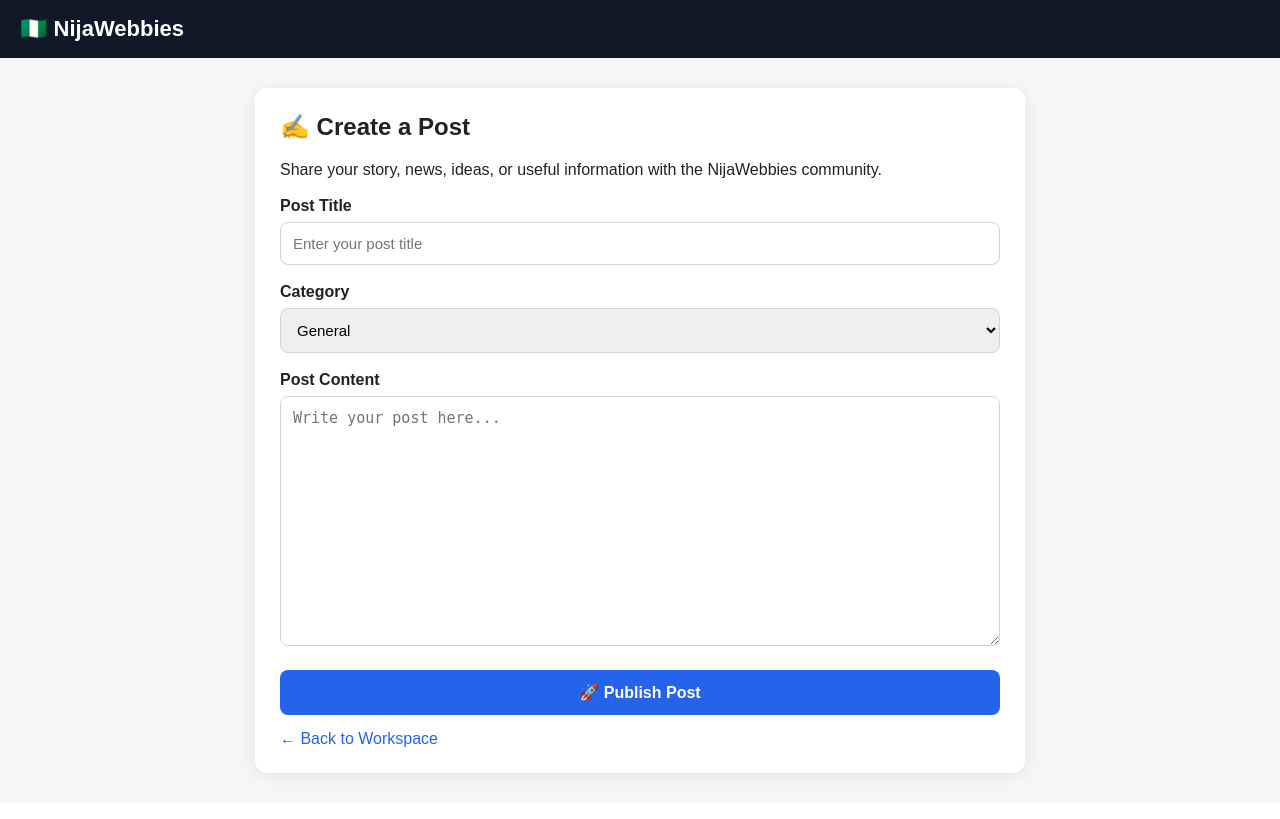
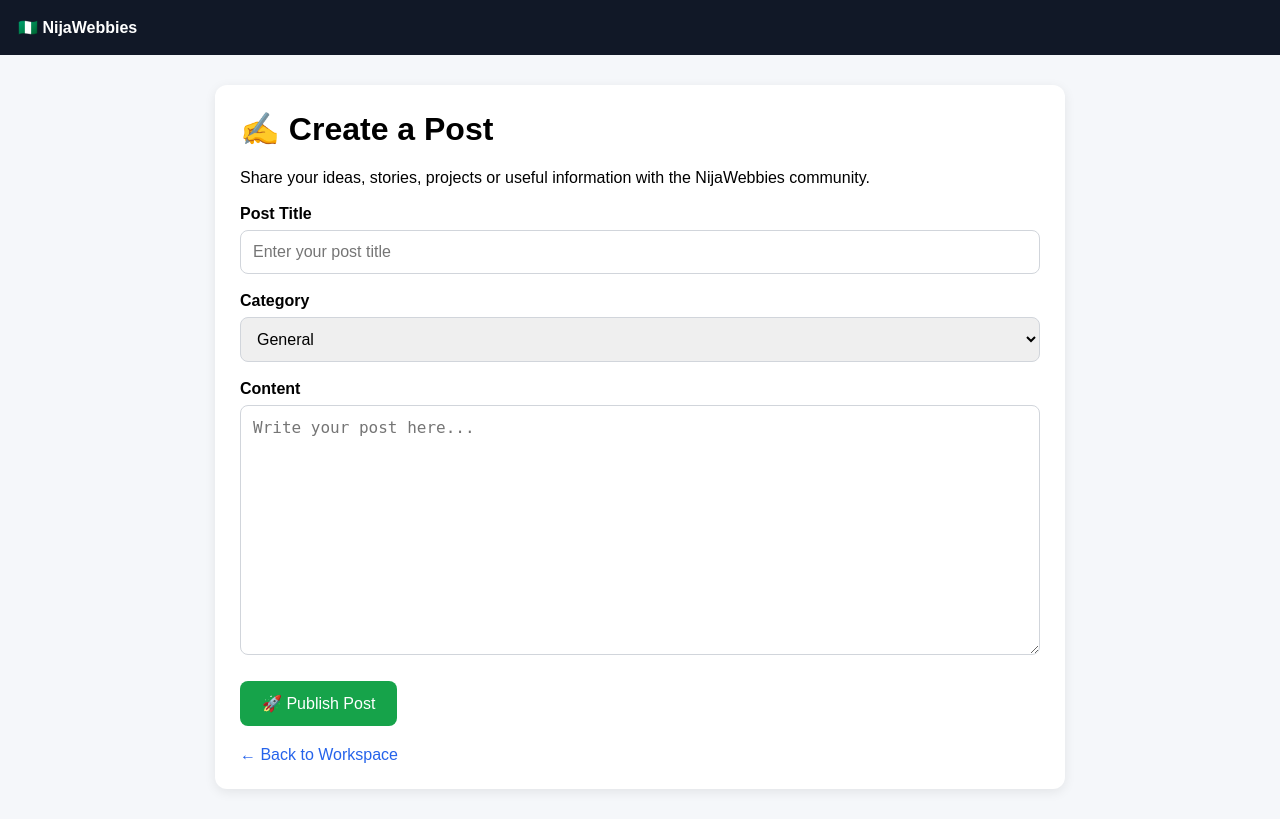
Before and after one commit to rajiolayinka77-lang/Nijawebbies, a Flask app: page /create-post in a window 1280 px wide. Before the commit the page ends 786 px from the top, so only its background shows below. Run offline with Flask 3, Linux system fonts and the light colour scheme; the visitor is signed in with stand-in values (Sample User, id 1); some libraries are stand-ins or nearby versions.

Commit message:
Update create_post.html

```diff
--- a/templates/create_post.html
+++ b/templates/create_post.html
@@ -3,64 +3,48 @@
 <head>
     <meta charset="UTF-8">
     <meta name="viewport" content="width=device-width, initial-scale=1.0">
-
     <title>Create Post - NijaWebbies</title>
-
     <style>
-        * {
-            box-sizing: border-box;
-        }
-
         body {
+            font-family: Arial, sans-serif;
+            background: #f5f7fa;
             margin: 0;
-            font-family: Arial, sans-serif;
-            background: #f4f6f8;
-            color: #222;
+            padding: 0;
         }
 
         header {
             background: #111827;
             color: white;
-            padding: 16px 20px;
-        }
-
-        header h1 {
-            margin: 0;
-            font-size: 22px;
+            padding: 18px;
         }
 
         .container {
             max-width: 800px;
             margin: 30px auto;
-            padding: 0 15px;
-        }
-
-        .card {
             background: white;
             padding: 25px;
             border-radius: 12px;
-            box-shadow: 0 3px 15px rgba(0,0,0,0.08);
+            box-shadow: 0 3px 12px rgba(0,0,0,.08);
         }
 
-        h2 {
+        h1 {
             margin-top: 0;
         }
 
         label {
             display: block;
+            margin-top: 18px;
             font-weight: bold;
-            margin-top: 18px;
-            margin-bottom: 7px;
         }
 
-        input,
-        textarea,
-        select {
+        input, textarea, select {
             width: 100%;
             padding: 12px;
+            margin-top: 7px;
             border: 1px solid #d1d5db;
             border-radius: 8px;
-            font-size: 15px;
+            box-sizing: border-box;
+            font-size: 16px;
         }
 
         textarea {
@@ -69,34 +53,25 @@
         }
 
         button {
-            margin-top: 20px;
-            width: 100%;
-            padding: 13px;
+            margin-top: 22px;
+            background: #16a34a;
+            color: white;
             border: none;
+            padding: 13px 22px;
             border-radius: 8px;
-            background: #2563eb;
-            color: white;
             font-size: 16px;
-            font-weight: bold;
             cursor: pointer;
         }
 
         button:hover {
-            background: #1d4ed8;
+            background: #15803d;
         }
 
         .back {
             display: inline-block;
-            margin-top: 15px;
+            margin-top: 20px;
+            color: #2563eb;
             text-decoration: none;
-            color: #2563eb;
-        }
-
-        .message {
-            padding: 10px;
-            margin-bottom: 15px;
-            border-radius: 7px;
-            background: #eef6ff;
         }
     </style>
 </head>
@@ -104,26 +79,13 @@
 <body>
 
 <header>
-    <h1>🇳🇬 NijaWebbies</h1>
+    <strong>🇳🇬 NijaWebbies</strong>
 </header>
 
 <div class="container">
 
-    <div class="card">
-
-        <h2>✍️ Create a Post</h2>
-
-        <p>Share your story, news, ideas, or useful information with the NijaWebbies community.</p>
-
-        {% with messages = get_flashed_messages() %}
-            {% if messages %}
-                {% for message in messages %}
-                    <div class="message">
-                        {{ message }}
-                    </div>
-                {% endfor %}
-            {% endif %}
-        {% endwith %}
+    <h1>✍️ Create a Post</h1>
+    <p>Share your ideas, stories, projects or useful information with the NijaWebbies community.</p>
 
     <form method="POST">
 
@@ -139,16 +101,16 @@
         <label for="category">Category</label>
         <select id="category" name="category">
             <option value="General">General</option>
-                <option value="News">News</option>
             <option value="Business">Business</option>
             <option value="Technology">Technology</option>
+            <option value="Education">Education</option>
             <option value="Entertainment">Entertainment</option>
             <option value="Lifestyle">Lifestyle</option>
-                <option value="Education">Education</option>
-                <option value="Community">Community</option>
+            <option value="Projects">Projects</option>
+            <option value="News">News</option>
         </select>
 
-            <label for="content">Post Content</label>
+        <label for="content">Content</label>
         <textarea
             id="content"
             name="content"
@@ -156,17 +118,11 @@
             required
         ></textarea>
 
-            <button type="submit">
-                🚀 Publish Post
-            </button>
+        <button type="submit">🚀 Publish Post</button>
 
     </form>
 
-        <a class="back" href="{{ url_for('workspace') }}">
-            ← Back to Workspace
-        </a>
-
-    </div>
+    <a class="back" href="{{ url_for('workspace') }}">← Back to Workspace</a>
 
 </div>
 
```
Lines whose indentation alone changed are shown as unchanged.
